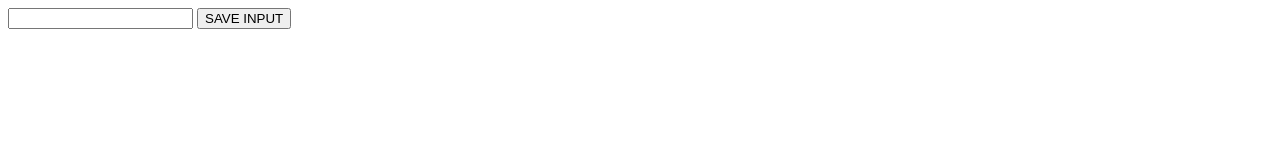
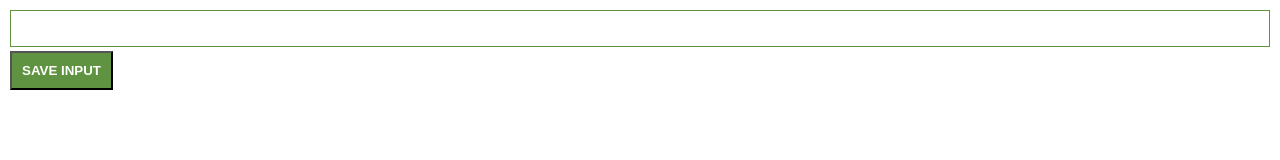
Before and after one commit to JoelDurafourd/Lead-Tracker-Javascript, a plain HTML site: page index.html in a window 1280 px wide. Drawn offline with Linux system fonts and the light colour scheme.

Commit message:
added clickable button in javascript

```diff
--- a/index.css
+++ b/index.css
@@ -0,0 +1,20 @@
+body {
+  margin: 0;
+  padding: 10px;
+  font-family: Arial, Helvetica, sans-serif;
+}
+
+input {
+  width: 100%;
+  padding: 10px;
+  box-sizing: border-box;
+  border: 1px solid #5f9341;
+  margin-bottom: 4px;
+}
+
+button {
+ color: white;
+ background-color: #5f9341;
+ padding: 10px;
+ font-weight: bold;
+}
--- a/index.html
+++ b/index.html
@@ -1,13 +1,17 @@
 <!DOCTYPE html>
 <html lang="en">
+
 <head>
   <meta charset="UTF-8">
   <meta name="viewport" content="width=device-width, initial-scale=1.0">
   <title>Document</title>
   <link rel="stylesheet" href="index.css">
 </head>
+
 <body>
   <input type="text" id="input-el">
-  <button id="input-btn">SAVE INPUT</button>
+  <button id="input-btn" onclick="inputButton()">SAVE INPUT</button>
+  <script src="index.js"></script>
 </body>
+
 </html>
--- a/index.js
+++ b/index.js
@@ -0,0 +1,5 @@
+document.getElementById("input-btn")
+
+function inputButton() {
+  console.log("button clicked!")
+}
```
